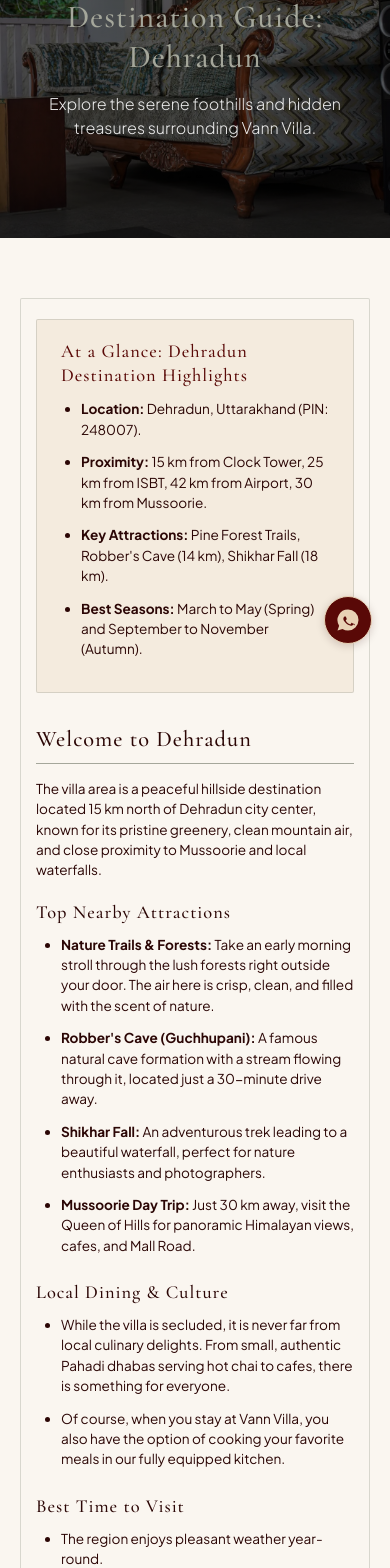
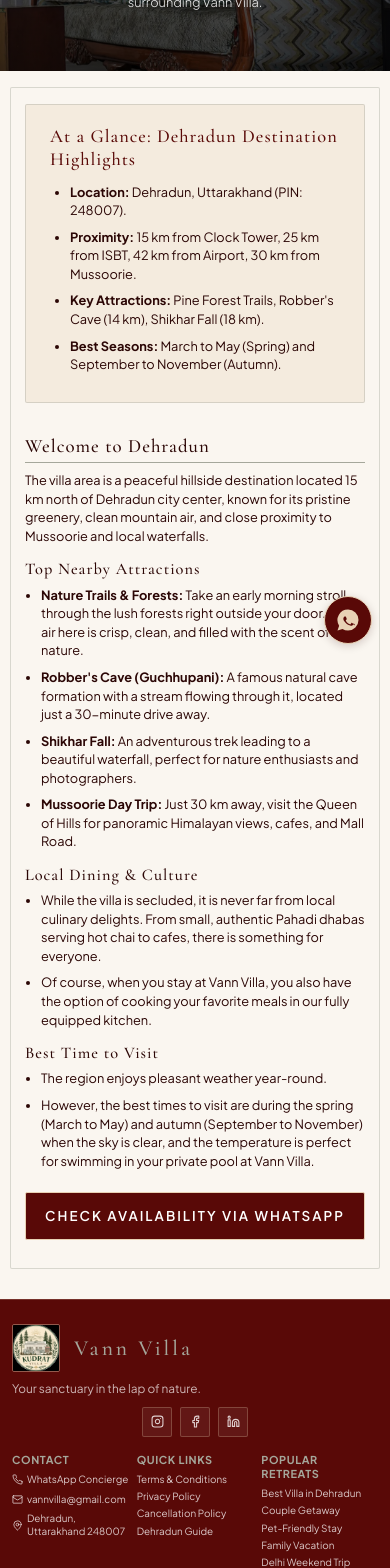
Before and after one commit to shivam240706/vann-villa, a React (Vite) app: page /destination-guide in a window 390 px wide. Shown: the part 180-1748 px from the top of the page. Built offline with nearby package versions, Linux system fonts and the light colour scheme.

Commit message:
fix(ui): dual hero CTA buttons, place price banner below reviews, 3-column mobile footer, and 15% text reduction with zero excess spaces on policy and SEO pages

```diff
--- a/src/components/Footer.css
+++ b/src/components/Footer.css
@@ -195,64 +195,109 @@ a.footer-contact-item:hover {
 
 @media (max-width: 768px) {
   .footer-section {
-    padding: 24px 16px 12px;
+    padding: 24px 12px 14px;
   }
 
   .footer-container {
     gap: 16px;
     padding-bottom: 5px;
+    width: 100%;
+    max-width: 100%;
+    box-sizing: border-box;
   }
 
+  /* 3 COLUMNS ON MOBILE AS REQUESTED */
   .footer-bottom-row {
-    grid-template-columns: 1fr;
-    gap: 20px;
-    text-align: center;
-    justify-items: center;
+    display: grid !important;
+    grid-template-columns: 1fr 1fr 1fr !important;
+    gap: 8px !important;
+    width: 100% !important;
+    text-align: left !important;
+    align-items: start !important;
+    justify-items: start !important;
+    box-sizing: border-box;
   }
 
   .footer-brand h2,
   .footer-brand h3 {
-    font-size: 1.4rem;
+    font-size: 1.35rem;
   }
+
   .footer-brand p {
-    font-size: 0.78rem;
-    margin-bottom: 10px;
+    font-size: 0.74rem;
+    margin-bottom: 8px;
+  }
+
+  .footer-social {
+    gap: 8px;
   }
 
   .footer-social a {
-    width: 32px;
-    height: 32px;
+    width: 30px;
+    height: 30px;
   }
+
   .footer-social a svg {
-    width: 14px;
-    height: 14px;
+    width: 13px;
+    height: 13px;
   }
 
   .footer-col {
-    align-items: center;
-    text-align: center;
+    align-items: flex-start !important;
+    text-align: left !important;
+    width: 100% !important;
+    min-width: 0 !important;
   }
 
   .footer-col h3,
   .footer-col h4 {
-    margin-bottom: 8px;
-    font-size: 0.8rem;
-    text-align: center;
-  }
-
-  .footer-contact-item,
-  .footer-quick-links a {
-    font-size: 0.8rem;
     margin-bottom: 6px;
-    justify-content: center;
+    font-size: 0.68rem !important;
+    letter-spacing: 0.6px;
+    text-align: left !important;
+    font-weight: 700;
   }
 
   .footer-contact address {
-    gap: 6px;
-    align-items: center;
+    gap: 4px;
+    align-items: flex-start !important;
+    text-align: left !important;
+    width: 100%;
+  }
+
+  .footer-contact-item {
+    font-size: 0.62rem !important;
+    line-height: 1.3;
+    gap: 4px;
+    color: rgba(255, 255, 255, 0.78);
+    justify-content: flex-start !important;
+    text-align: left !important;
+    word-break: break-word;
+    margin-bottom: 3px;
+  }
+
+  .footer-contact-item svg {
+    width: 11px;
+    height: 11px;
+    flex-shrink: 0;
+  }
+
+  .footer-quick-links a {
+    font-size: 0.62rem !important;
+    line-height: 1.35;
+    margin-bottom: 4px;
+    color: rgba(255, 255, 255, 0.78);
+    display: block;
+    text-align: left !important;
+    word-break: break-word;
+  }
+
+  .footer-bottom {
+    padding-top: 8px;
   }
 
   .footer-bottom p {
-    font-size: 0.68rem;
+    font-size: 0.64rem;
+    line-height: 1.3;
   }
 }
--- a/src/components/Hero.css
+++ b/src/components/Hero.css
@@ -113,7 +113,17 @@
   margin-top: 8px;
 }
 
-.hero-btn-primary {
+.hero-btn-group {
+  display: flex;
+  align-items: center;
+  justify-content: center;
+  gap: 14px;
+  width: 100%;
+  flex-wrap: wrap;
+}
+
+.hero-btn-primary,
+.hero-btn-secondary {
   display: inline-flex;
   align-items: center;
   justify-content: center;
@@ -121,19 +131,32 @@
   color: #FFFFFF;
   border: 1px solid var(--secondary-bg, #E8D2B5);
   border-radius: 2px;
-  padding: 13px 34px;
+  padding: 12px 30px;
   text-decoration: none;
   font-family: var(--font-body);
-  font-size: 0.92rem;
+  font-size: 0.9rem;
   font-weight: 600;
   letter-spacing: 0.6px;
   transition: all 0.25s ease;
-  min-height: 48px;
+  min-height: 46px;
   box-shadow: 0 4px 16px rgba(0, 0, 0, 0.25);
+  cursor: pointer;
+  box-sizing: border-box;
+}
+
+.hero-btn-secondary {
+  background-color: rgba(43, 6, 5, 0.82);
+  border-color: rgba(232, 210, 181, 0.8);
 }
 
 .hero-btn-primary:hover {
   background-color: #78100E;
+  border-color: #FFFFFF;
+  transform: translateY(-1px);
+}
+
+.hero-btn-secondary:hover {
+  background-color: var(--deep-burgundy, #590907);
   border-color: #FFFFFF;
   transform: translateY(-1px);
 }
@@ -158,7 +181,7 @@
   color: rgba(255, 255, 255, 0.78);
   text-decoration: none;
   letter-spacing: 0.8px;
-  margin-top: 8px;
+  margin-top: 4px;
   transition: color 0.2s ease;
   display: inline-flex;
   align-items: center;
@@ -170,39 +193,45 @@
   color: var(--secondary-bg, #E8D2B5);
 }
 
-/* MOBILE LAYOUT (< 768px): FITS IN ONE LINE & REMOVES PARAGRAPH */
+/* MOBILE LAYOUT (< 768px): BALANCED AIRY PROPORTIONS, 1-LINE TITLE & DUAL CTAS */
 @media (max-width: 768px) {
   .hero {
     height: 100vh;
     height: 100dvh;
     min-height: 100vh;
     min-height: 100dvh;
-    padding: 72px 14px 36px;
+    padding: 72px 16px 28px;
+    justify-content: center;
   }
 
   .hero-content {
-    gap: 14px;
+    gap: 10px;
     width: 100%;
     max-width: 100%;
   }
 
   .hero-eyebrow {
-    font-size: 0.68rem;
+    font-size: 0.66rem;
     letter-spacing: 2px;
   }
 
   /* FITS IN ONE LINE ON MOBILE SCREEN */
   .hero-title {
-    font-size: clamp(1.12rem, 4.8vw, 1.5rem);
+    font-size: clamp(1.15rem, 5vw, 1.55rem);
     white-space: nowrap;
     letter-spacing: 0.2px;
     line-height: 1.2;
     margin: 0;
   }
 
-  /* REMOVE SUBTITLE PARAGRAPH AND SPECS ON MOBILE AS REQUESTED TO ELIMINATE CLUTTER */
+  /* Short concise tagline to prevent dead blank void without clutter */
   .hero-subtitle {
-    display: none !important;
+    display: block !important;
+    font-size: 0.76rem;
+    line-height: 1.35;
+    color: rgba(255, 255, 255, 0.9);
+    margin: 0;
+    max-width: 320px;
   }
 
   .hero-specs-line {
@@ -211,22 +240,33 @@
 
   .hero-actions-container {
     width: 100%;
-    max-width: 320px;
-    gap: 10px;
+    max-width: 290px;
+    gap: 8px;
     margin-top: 6px;
   }
 
-  .hero-btn-primary {
+  .hero-btn-group {
+    flex-direction: column;
+    gap: 8px;
     width: 100%;
-    padding: 12px 18px;
-    font-size: 0.88rem;
+  }
+
+  .hero-btn-primary,
+  .hero-btn-secondary {
+    width: 100%;
+    min-height: 40px;
+    padding: 10px 14px;
+    font-size: 0.84rem;
+    box-shadow: 0 2px 10px rgba(0, 0, 0, 0.2);
   }
 
   .hero-rate-tag {
-    font-size: 0.76rem;
+    font-size: 0.74rem;
+    margin-top: 2px;
   }
 
   .hero-scroll-link {
-    font-size: 0.76rem;
+    font-size: 0.72rem;
+    margin-top: 2px;
   }
 }
--- a/src/components/Hero.jsx
+++ b/src/components/Hero.jsx
@@ -52,8 +52,9 @@ const Hero = () => {
           <span>100% Pet Friendly</span>
         </div>
 
-        {/* Spacious, Clean Action Container */}
+        {/* Dual Action Buttons: Check Availability on WhatsApp & View Packages */}
         <div className="hero-actions-container">
+          <div className="hero-btn-group">
             <a
               href="https://wa.me/919411770969?text=Hello%20Vann%20Villa%2C%20I%20would%20like%20to%20check%20availability%20and%20rates%20for%20a%20private%20stay."
               target="_blank"
@@ -62,6 +63,19 @@ const Hero = () => {
             >
               Check Availability on WhatsApp
             </a>
+
+            <a
+              href="#packages"
+              onClick={(e) => {
+                e.preventDefault();
+                const el = document.getElementById('packages');
+                if (el) el.scrollIntoView({ behavior: 'smooth' });
+              }}
+              className="hero-btn-secondary"
+            >
+              View Packages
+            </a>
+          </div>
 
           <div className="hero-rate-tag">
             Direct Host Rate: <span className="rate-accent">From ₹4,499 / night</span>
--- a/src/components/Home.jsx
+++ b/src/components/Home.jsx
@@ -26,8 +26,8 @@ const Home = () => {
       <ResidenceBlueprint />
       <Amenities />
       <Packages />
+      <Testimonials />
       <PriceBanner />
-      <Testimonials />
       <FAQ />
       <LeadCapture />
     </main>
--- a/src/components/seo/SEOPages.css
+++ b/src/components/seo/SEOPages.css
@@ -1,14 +1,15 @@
+/* SEO & Destination Pages - Refined Typography & Zero Extra Space */
 .seo-page-container {
-  padding-top: 80px;
-  min-height: 80vh;
+  padding-top: 65px;
+  min-height: 70vh;
   background-color: var(--primary-bg, #FAF6F0);
 }
 
 .seo-hero {
   position: relative;
   width: 100%;
-  height: 40vh;
-  min-height: 300px;
+  height: 26vh;
+  min-height: 190px;
   background-size: cover;
   background-position: center;
   display: flex;
@@ -24,100 +25,161 @@
   left: 0;
   width: 100%;
   height: 100%;
-  background: linear-gradient(rgba(0,0,0,0.5), rgba(0,0,0,0.7));
+  background: linear-gradient(rgba(0, 0, 0, 0.55), rgba(0, 0, 0, 0.72));
 }
 
 .seo-hero-content {
   position: relative;
   z-index: 1;
-  padding: 0 20px;
-  max-width: 800px;
+  padding: 0 16px;
+  max-width: 760px;
 }
 
 .seo-hero-title {
   font-family: var(--font-heading);
-  font-size: clamp(2rem, 5vw, 3.5rem);
-  margin-bottom: 15px;
+  font-size: clamp(1.5rem, 3.2vw, 2.3rem);
+  margin-bottom: 8px;
   color: var(--accent-gold);
+  line-height: 1.2;
 }
 
 .seo-hero-subtitle {
-  font-size: clamp(1rem, 2vw, 1.25rem);
+  font-family: var(--font-body);
+  font-size: 0.88rem;
   font-weight: 300;
-  opacity: 0.9;
+  opacity: 0.92;
+  line-height: 1.4;
 }
 
 .seo-content-section {
-  padding: 60px 20px;
-  max-width: 900px;
+  padding: 28px 16px;
+  max-width: 860px;
   margin: 0 auto;
 }
 
 .seo-content-block {
   background: var(--bg-light, #FAF6F0);
   border-radius: 2px;
-  padding: 40px;
+  padding: 24px 28px;
   border: 1px solid rgba(165, 167, 155, 0.4);
-  margin-bottom: 40px;
+  margin-bottom: 20px;
 }
 
 .seo-content-block h2 {
   font-family: var(--font-heading);
   color: var(--primary-dark);
-  font-size: 2rem;
-  margin-bottom: 20px;
-  padding-bottom: 10px;
+  font-size: 1.35rem;
+  margin-bottom: 12px;
+  padding-bottom: 6px;
   border-bottom: 1px solid var(--accent-gold);
+  line-height: 1.25;
 }
 
 .seo-content-block h3 {
   font-family: var(--font-heading);
   color: var(--primary-dark);
-  font-size: 1.5rem;
-  margin: 30px 0 15px;
+  font-size: 1.12rem;
+  margin: 18px 0 8px;
+  line-height: 1.25;
 }
 
 .seo-content-block p {
-  font-size: 1.05rem;
-  line-height: 1.7;
+  font-family: var(--font-body);
+  font-size: 0.88rem;
+  line-height: 1.55;
   color: var(--text-dark);
-  margin-bottom: 20px;
+  margin-bottom: 12px;
 }
 
 .seo-content-block ul {
   list-style-type: disc;
-  padding-left: 25px;
-  margin-bottom: 25px;
+  padding-left: 20px;
+  margin-bottom: 14px;
 }
 
 .seo-content-block li {
-  font-size: 1.05rem;
-  line-height: 1.6;
+  font-family: var(--font-body);
+  font-size: 0.88rem;
+  line-height: 1.5;
   color: var(--text-dark);
-  margin-bottom: 10px;
+  margin-bottom: 6px;
 }
 
 .seo-cta-section {
   text-align: center;
-  padding: 20px 0;
+  padding: 12px 0;
+}
+
+.seo-cta-btn {
+  display: inline-flex;
+  align-items: center;
+  justify-content: center;
+  background-color: var(--deep-burgundy, #590907);
+  color: #FFFFFF;
+  border: 1px solid var(--secondary-bg, #E8D2B5);
+  border-radius: 2px;
+  padding: 10px 22px;
+  font-size: 0.86rem;
+  font-weight: 600;
+  text-decoration: none;
+  transition: all 0.2s ease;
+}
+
+.seo-cta-btn:hover {
+  background-color: #78100E;
 }
 
 @media (max-width: 768px) {
+  .seo-hero {
+    height: 22vh;
+    min-height: 150px;
+  }
+
+  .seo-hero-title {
+    font-size: 1.35rem;
+    margin-bottom: 6px;
+  }
+
+  .seo-hero-subtitle {
+    font-size: 0.8rem;
+    line-height: 1.35;
+  }
+
+  .seo-content-section {
+    padding: 16px 10px;
+  }
+
   .seo-content-block {
-    padding: 20px 15px;
+    padding: 16px 14px;
+    margin-bottom: 14px;
   }
+
   .seo-content-block h2 {
-    font-size: 1.4rem;
-    margin-bottom: 15px;
+    font-size: 1.18rem;
+    margin-bottom: 8px;
+    padding-bottom: 4px;
   }
+
   .seo-content-block h3 {
-    font-size: 1.15rem;
-    margin: 20px 0 10px;
+    font-size: 1.02rem;
+    margin: 14px 0 6px;
   }
+
   .seo-content-block p,
   .seo-content-block li {
-    font-size: 0.85rem;
-    line-height: 1.5;
-    margin-bottom: 12px;
+    font-size: 0.8rem;
+    line-height: 1.45;
+    margin-bottom: 8px;
+  }
+
+  .seo-content-block ul {
+    padding-left: 16px;
+    margin-bottom: 10px;
+  }
+
+  .seo-cta-btn {
+    width: 100%;
+    padding: 10px 14px;
+    font-size: 0.84rem;
   }
 }
```
Also changed, not shown: src/components/LegalPages.css (+76 -67 lines). Lines whose indentation alone changed are shown as unchanged.
